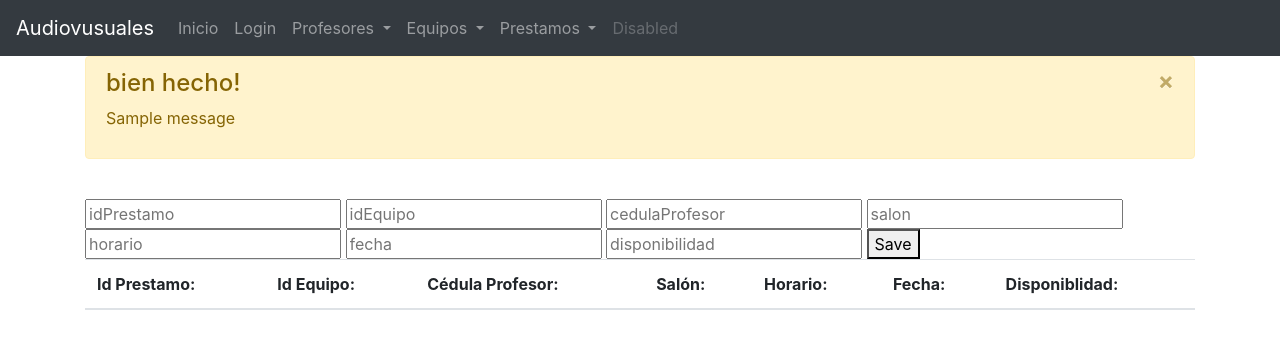
After one commit to santtury/ProyectoAudiovisuales, a Flask app: template app/static/templates/registrarPrestamo.html in a window 1280 px wide. The commit adds this page. Shown: the top 349 px of the page. Run offline with Flask 2, Linux system fonts and the light colour scheme; the template is opened without the code that fills it: most values are stand-ins (such as "Sample title", 1, 10 or a date in 2020); one stand-in notice (Sample message) is shown; lists and menus that the app fills with data are empty; parts of the project's set-up code (start-up, migrations or seed data) failed here and were passed over; some libraries are stand-ins or nearby versions.

Commit message:
Actualización de layout y prestamos

```diff
--- a/app/static/templates/nuevoLayout.html
+++ b/app/static/templates/nuevoLayout.html
@@ -3,6 +3,7 @@
 <html>
 
 <head>
+    <!-- --------------------------------------------------------------------------------------- -->
     <!-- Required meta tags -->
     <meta charset="UTF-8">
     <meta name="viewport" content="width=device-width, initial-scale=1, shrink-to-fit=no">
@@ -12,6 +13,7 @@
     <!-- Bootstrap CSS -->
     <link rel="stylesheet" href="https://stackpath.bootstrapcdn.com/bootstrap/4.1.3/css/bootstrap.min.css"
         integrity="sha384-MCw98/SFnGE8fJT3GXwEOngsV7Zt27NXFoaoApmYm81iuXoPkFOJwJ8ERdknLPMO" crossorigin="anonymous">
+    <!-- --------------------------------------------------------------------------------------- -->
 
     <nav class="navbar navbar-expand-lg navbar-dark bg-dark">
         <a class="navbar-brand" href="#">Audiovusuales</a>
@@ -25,12 +27,36 @@
                 <li class="nav-item">
                     <a class="nav-link" href="/">Inicio<span class="sr-only">(current)</span></a>
                 </li>
-                    <a class="nav-link" href="/login">Login</a>
+                <a class="nav-link" href="/login">Login</a>
                 </li>
                 <li class="nav-item dropdown">
                     <a class="nav-link dropdown-toggle" href="#" id="navbarDropdown" role="button"
                         data-toggle="dropdown" aria-haspopup="true" aria-expanded="false">
                         Profesores
+                    </a>
+                    <div class="dropdown-menu" aria-labelledby="navbarDropdown">
+                        <a class="dropdown-item" href="/inicio">Registrar</a>
+                        <a class="dropdown-item" href="/Busqueda">Buscar</a>
+                        <div class="dropdown-divider"></div>
+                        <a class="dropdown-item" href="/seguimiento">Something else here</a>
+                    </div>
+                </li>
+                <li class="nav-item dropdown">
+                    <a class="nav-link dropdown-toggle" href="#" id="navbarDropdown" role="button"
+                        data-toggle="dropdown" aria-haspopup="true" aria-expanded="false">
+                        Equipos
+                    </a>
+                    <div class="dropdown-menu" aria-labelledby="navbarDropdown">
+                        <a class="dropdown-item" href="/inicio">Registrar</a>
+                        <a class="dropdown-item" href="/Busqueda">Buscar</a>
+                        <div class="dropdown-divider"></div>
+                        <a class="dropdown-item" href="/seguimiento">Something else here</a>
+                    </div>
+                </li>
+                <li class="nav-item dropdown">
+                    <a class="nav-link dropdown-toggle" href="#" id="navbarDropdown" role="button"
+                        data-toggle="dropdown" aria-haspopup="true" aria-expanded="false">
+                        Prestamos
                     </a>
                     <div class="dropdown-menu" aria-labelledby="navbarDropdown">
                         <a class="dropdown-item" href="/inicio">Registrar</a>
@@ -52,7 +78,7 @@
 </head>
 
 <body>
-
+    <!-- --------------------------------------------------------------------------------------- -->
     <!-- Optional JavaScript -->
     <!-- jQuery first, then Popper.js, then Bootstrap JS -->
     <script src="https://code.jquery.com/jquery-3.3.1.slim.min.js"
@@ -64,6 +90,8 @@
     <script src="https://stackpath.bootstrapcdn.com/bootstrap/4.1.3/js/bootstrap.min.js"
         integrity="sha384-ChfqqxuZUCnJSK3+MXmPNIyE6ZbWh2IMqE241rYiqJxyMiZ6OW/JmZQ5stwEULTy"
         crossorigin="anonymous"></script>
+    <!-- --------------------------------------------------------------------------------------- -->
+
 
 </body>
 
--- /dev/null
+++ b/app/static/templates/registrarPrestamo.html
@@ -0,0 +1,65 @@
+{% extends 'nuevoLayout.html' %}
+{% block body %}
+
+{% with messages = get_flashed_messages() %}
+{%if messages %}
+{% for message in messages %}
+<div class="alert alert-warning alert-dismissible" role="alert">
+        <button type="button" class="close" data-dismiss="alert" aria-label="Close">
+                <span aria-hidden="true">&times;</span>
+        </button>
+        <h4 class="alert-heading">bien hecho!</h4>
+        <p>{{message}}</p>
+</div>
+
+{% endfor %}
+{% endif %}
+{% endwith %}
+
+</br>
+<form action="">
+<input type="text" name="idPrestamo" placeholder="idPrestamo">
+<input type="text" name="idEquipo" placeholder="idEquipo">
+<input type="text" name="cedulaProfesor" placeholder="cedulaProfesor">
+<input type="text" name="salon" placeholder="salon">
+<input type="text" name="horario" placeholder="horario">
+<input type="text" name="fecha" placeholder="fecha">
+<input type="text" name="disponibilidad" placeholder="disponibilidad">
+<button type="submit">
+        Save
+    </button>
+
+</form>
+
+<table class="table table-striped">
+        <thead>
+                <tr>
+                        <th scope="col">Id Prestamo: </th>
+                        <th scope="col">Id Equipo: </th>
+                        <th scope="col">Cédula Profesor: </th>
+                        <th scope="col">Salón: </th>
+                        <th scope="col">Horario: </th>
+                        <th scope="col">Fecha: </th>
+                        <th scope="col">Disponiblidad: </th>
+                </tr>
+        </thead>
+
+       <!--  <tbody>
+
+                {% for profesor in profesores  %}
+                <tr>
+                        <th scope="row">{{profesor.0}}</th>
+                        <td>{{profesor.1}}</td>
+                        <td>{{profesor.3}}</td>
+                        <td>{{profesor.4}}</td>
+                        <td>{{profesor.5}}</td>
+
+                        <td>
+                                <a href="/edit/{{profesor.2}}">Editar</a>
+                                <a href="/">Eliminar</a>
+                        </td>
+                </tr>
+                {% endfor %}
+        </tbody> -->
+</table>
+{% endblock %}
```
